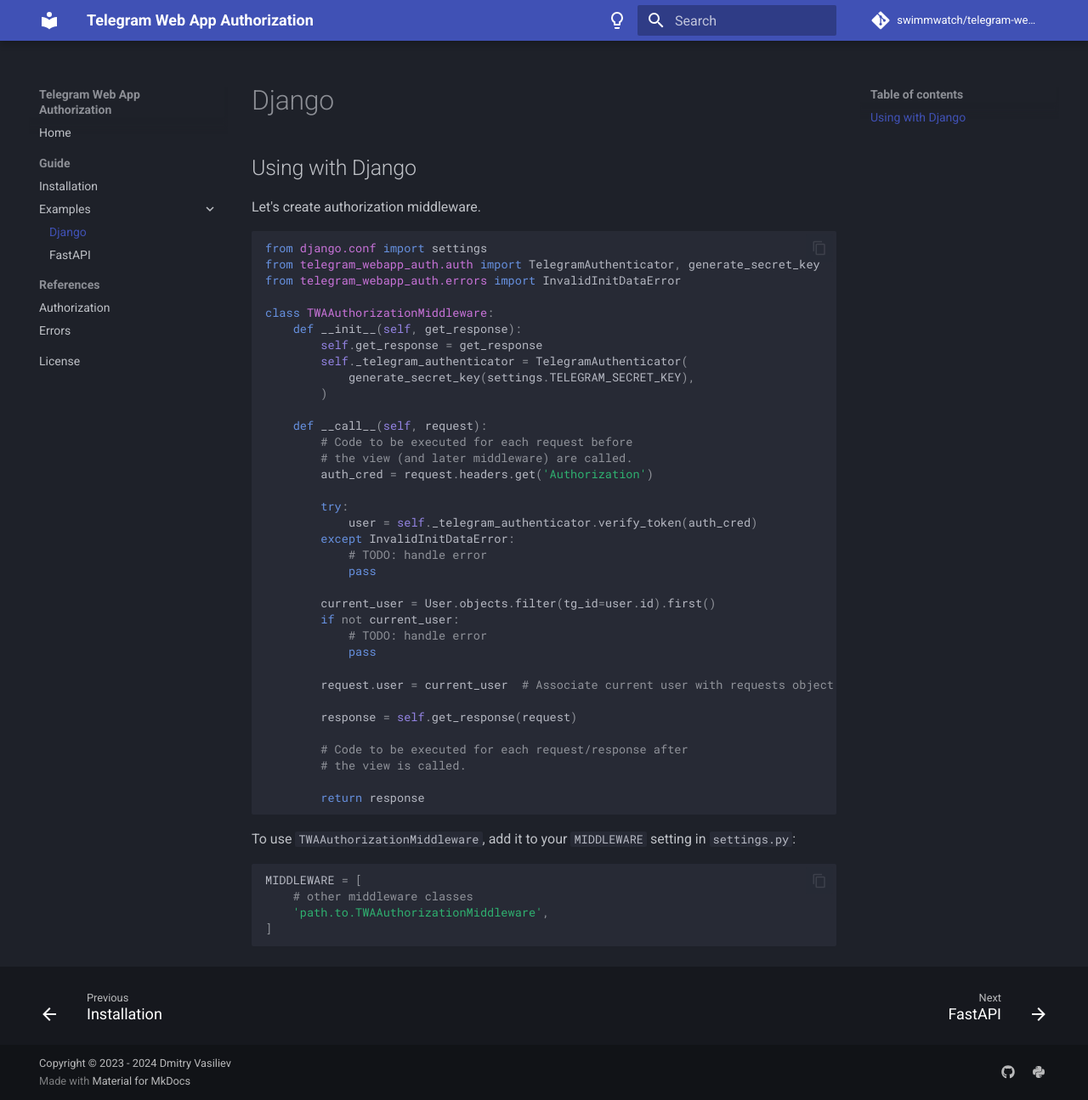
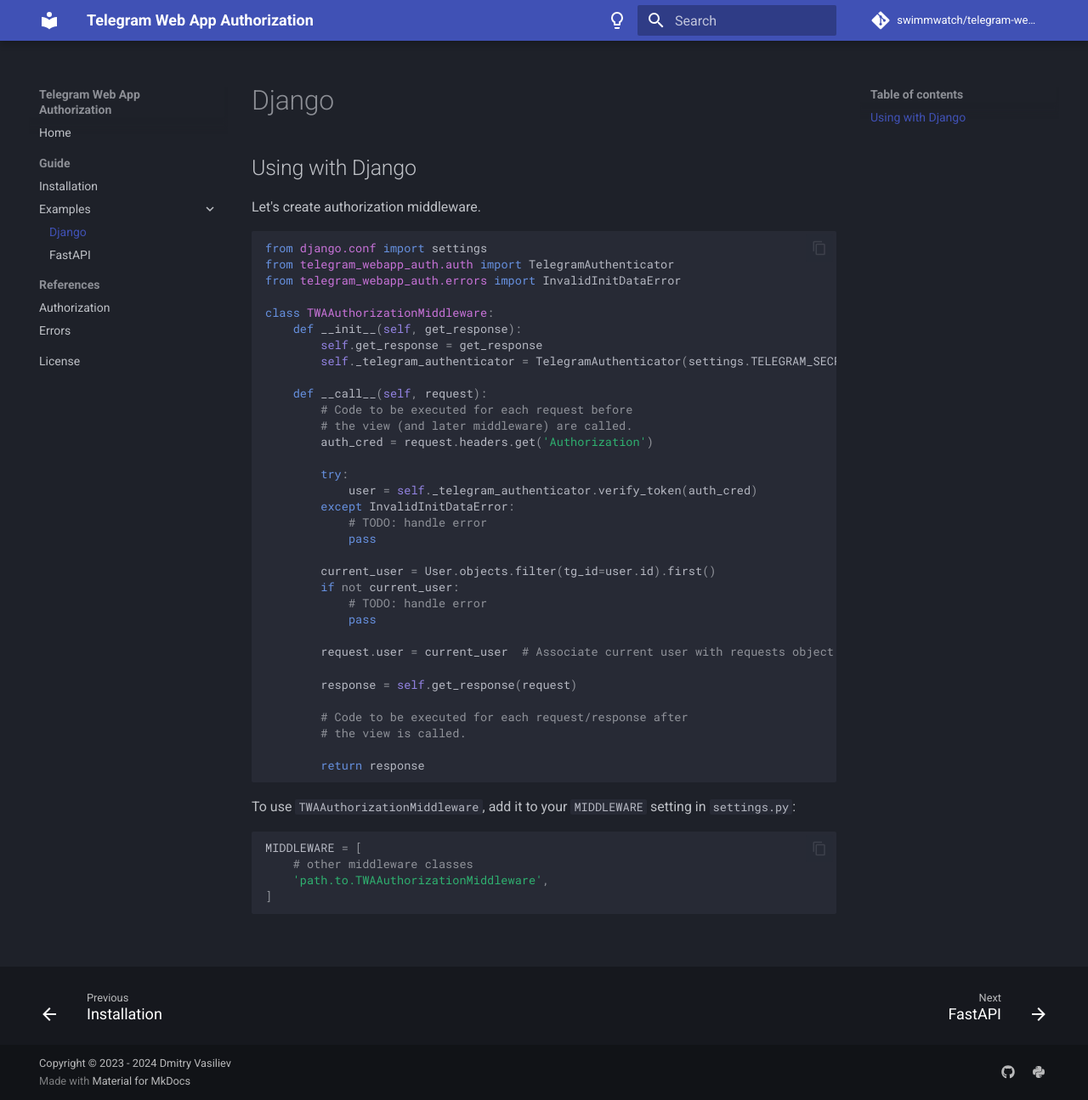
Before and after one commit to swimmwatch/telegram-webapp-auth, an MkDocs documentation site: the page built from docs/guide/examples/django.md, in a window 1280 px wide and 1295 px high. Shown: the whole window at 85% size. Built offline with MkDocs 1.6.1 and Material for MkDocs 9.7.7, drawn with Linux system fonts in a browser that asks for light colours; comment, search, counter and statistics services are not loaded.

Commit message:
Revert "Update django guide"
This reverts commit d0cb419cc61d6e25cffa73fd6123db952156d2fc.

````diff
--- a/docs/guide/examples/django.md
+++ b/docs/guide/examples/django.md
@@ -3,15 +3,13 @@
 
 ```python
 from django.conf import settings
-from telegram_webapp_auth.auth import TelegramAuthenticator, generate_secret_key
+from telegram_webapp_auth.auth import TelegramAuthenticator
 from telegram_webapp_auth.errors import InvalidInitDataError
 
 class TWAAuthorizationMiddleware:
     def __init__(self, get_response):
         self.get_response = get_response
-        self._telegram_authenticator = TelegramAuthenticator(
-            generate_secret_key(settings.TELEGRAM_SECRET_KEY),
-        )
+        self._telegram_authenticator = TelegramAuthenticator(settings.TELEGRAM_SECRET_KEY)
 
     def __call__(self, request):
         # Code to be executed for each request before
````
